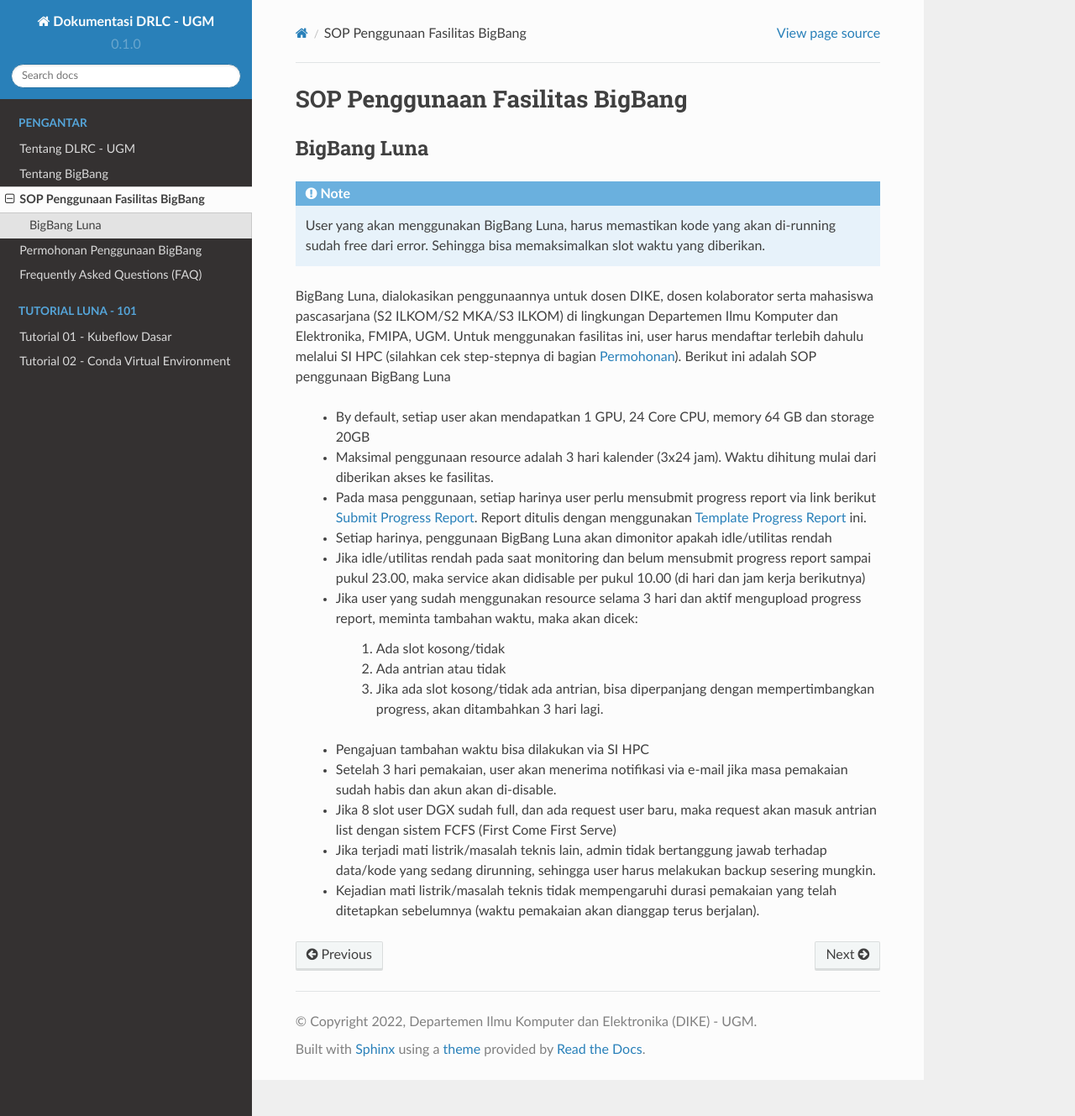
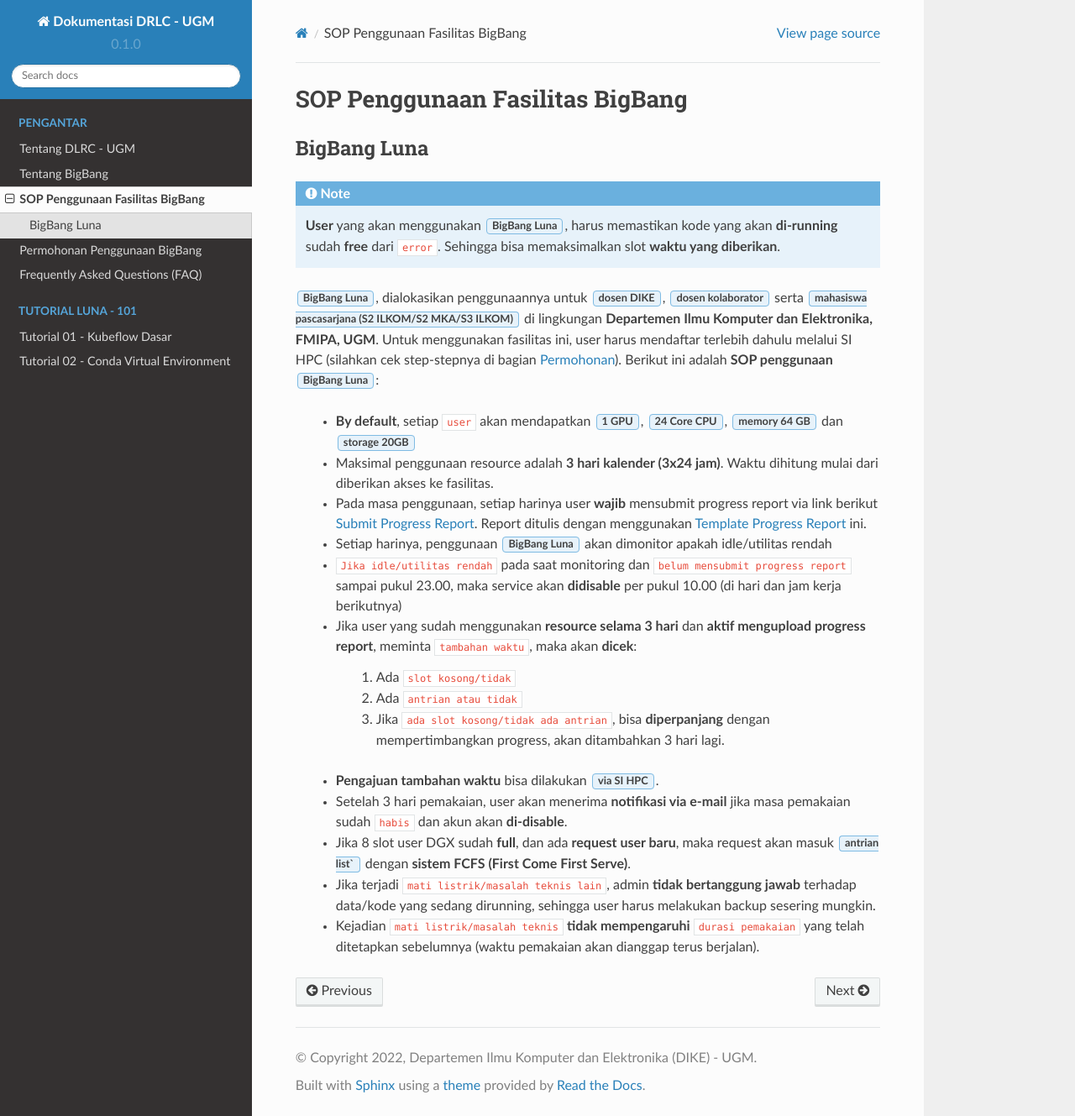
Before and after one commit to alldino/tutorial-hpc-dike-ugm, a Sphinx documentation site: the page built from docs/source/pengantar/SOP.rst, in a window 1280 px wide and 1329 px high. Shown: the whole window at 84% size. Built offline with Sphinx 7.4.7 and the Read the Docs theme 2.0.0, drawn with Linux system fonts in a browser that asks for light colours.

Commit message:
Update SOP.rst

```diff
--- a/docs/source/pengantar/SOP.rst
+++ b/docs/source/pengantar/SOP.rst
@@ -1,28 +1,27 @@
 SOP Penggunaan Fasilitas BigBang
-=========================================================
-
+================================
 
 BigBang Luna
 ------------
 
 .. note::
 
-  User yang akan menggunakan BigBang Luna, harus memastikan kode yang akan di-running sudah free dari error. Sehingga bisa memaksimalkan slot waktu yang diberikan.
+  **User** yang akan menggunakan :guilabel:`BigBang Luna`, harus memastikan kode yang akan **di-running** sudah **free** dari ``error``. Sehingga bisa memaksimalkan slot **waktu yang diberikan**.
 
-BigBang Luna, dialokasikan penggunaannya untuk dosen DIKE, dosen kolaborator serta mahasiswa pascasarjana (S2 ILKOM/S2 MKA/S3 ILKOM) di lingkungan Departemen Ilmu Komputer dan Elektronika, FMIPA, UGM. Untuk menggunakan fasilitas ini, user harus mendaftar terlebih dahulu melalui SI HPC (silahkan cek step-stepnya di bagian `Permohonan <https://tutorial-hpc-dike-ugm.readthedocs.io/en/stable/pengantar/permohonan.html>`_). Berikut ini adalah SOP penggunaan BigBang Luna
+:guilabel:`BigBang Luna`, dialokasikan penggunaannya untuk :guilabel:`dosen DIKE`, :guilabel:`dosen kolaborator` serta :guilabel:`mahasiswa pascasarjana (S2 ILKOM/S2 MKA/S3 ILKOM)` di lingkungan **Departemen Ilmu Komputer dan Elektronika, FMIPA, UGM**. Untuk menggunakan fasilitas ini, user harus mendaftar terlebih dahulu melalui SI HPC (silahkan cek step-stepnya di bagian `Permohonan <https://tutorial-hpc-dike-ugm.readthedocs.io/en/stable/pengantar/permohonan.html>`_). Berikut ini adalah **SOP penggunaan** :guilabel:`BigBang Luna`:
 
-  * By default, setiap user akan mendapatkan 1 GPU, 24 Core CPU, memory 64 GB dan storage 20GB
-  * Maksimal penggunaan resource adalah 3 hari kalender (3x24 jam). Waktu dihitung mulai dari diberikan akses ke fasilitas.
-  * Pada masa penggunaan, setiap harinya user perlu mensubmit progress report via link berikut `Submit Progress Report <https://forms.gle/YLfYg9ejvCh7BnQP8>`_. Report ditulis dengan menggunakan `Template Progress Report <https://drive.google.com/drive/folders/1MioBtrDfGvee6QQMP_LyqgVNACZ3qz-Y?usp=sharing>`_ ini.
-  * Setiap harinya, penggunaan BigBang Luna akan dimonitor apakah idle/utilitas rendah
-  * Jika idle/utilitas rendah pada saat monitoring dan belum mensubmit progress report sampai pukul 23.00, maka service akan didisable per pukul 10.00 (di hari dan jam kerja berikutnya)
-  * Jika user yang sudah menggunakan resource selama 3 hari  dan aktif mengupload progress report, meminta tambahan waktu, maka akan dicek:
+  * **By default**, setiap ``user`` akan mendapatkan :guilabel:`1 GPU`, :guilabel:`24 Core CPU`, :guilabel:`memory 64 GB` dan :guilabel:`storage 20GB`
+  * Maksimal penggunaan resource adalah **3 hari kalender (3x24 jam)**. Waktu dihitung mulai dari diberikan akses ke fasilitas.
+  * Pada masa penggunaan, setiap harinya user **wajib** mensubmit progress report via link berikut `Submit Progress Report <https://forms.gle/YLfYg9ejvCh7BnQP8>`_. Report ditulis dengan menggunakan `Template Progress Report <https://drive.google.com/drive/folders/1MioBtrDfGvee6QQMP_LyqgVNACZ3qz-Y?usp=sharing>`_ ini.
+  * Setiap harinya, penggunaan :guilabel:`BigBang Luna` akan dimonitor apakah idle/utilitas rendah
+  * ``Jika idle/utilitas rendah`` pada saat monitoring dan ``belum mensubmit progress report`` sampai pukul 23.00, maka service akan **didisable** per pukul 10.00 (di hari dan jam kerja berikutnya)
+  * Jika user yang sudah menggunakan **resource selama 3 hari**  dan **aktif mengupload progress report**, meminta ``tambahan waktu``, maka akan **dicek**:
 
-      1. Ada slot kosong/tidak
-      2. Ada antrian atau tidak
-      3. Jika ada slot kosong/tidak ada antrian, bisa diperpanjang dengan mempertimbangkan progress, akan ditambahkan 3 hari lagi.
-  * Pengajuan tambahan waktu bisa dilakukan via SI HPC
-  * Setelah 3 hari pemakaian, user akan menerima notifikasi via e-mail jika masa pemakaian sudah habis dan akun akan di-disable.
-  * Jika 8 slot user DGX sudah full, dan ada request user baru, maka request akan masuk antrian list dengan sistem FCFS (First Come First Serve)
-  * Jika terjadi mati listrik/masalah teknis lain, admin tidak bertanggung jawab terhadap data/kode yang sedang dirunning, sehingga user harus melakukan backup sesering mungkin.
-  * Kejadian mati listrik/masalah teknis tidak mempengaruhi durasi pemakaian yang telah ditetapkan sebelumnya (waktu pemakaian akan dianggap terus berjalan).
+      1. Ada ``slot kosong/tidak``
+      2. Ada ``antrian atau tidak``
+      3. Jika ``ada slot kosong/tidak ada antrian``, bisa **diperpanjang** dengan mempertimbangkan progress, akan ditambahkan 3 hari lagi.
+  * **Pengajuan tambahan waktu** bisa dilakukan :guilabel:`via SI HPC`.
+  * Setelah 3 hari pemakaian, user akan menerima **notifikasi via e-mail** jika masa pemakaian sudah ``habis`` dan akun akan **di-disable**.
+  * Jika 8 slot user DGX sudah **full**, dan ada **request user baru**, maka request akan masuk :guilabel:`antrian list`` dengan **sistem FCFS (First Come First Serve)**.
+  * Jika terjadi ``mati listrik/masalah teknis lain``, admin **tidak bertanggung jawab** terhadap data/kode yang sedang dirunning, sehingga user harus melakukan backup sesering mungkin.
+  * Kejadian ``mati listrik/masalah teknis`` **tidak mempengaruhi** ``durasi pemakaian`` yang telah ditetapkan sebelumnya (waktu pemakaian akan dianggap terus berjalan).
```
